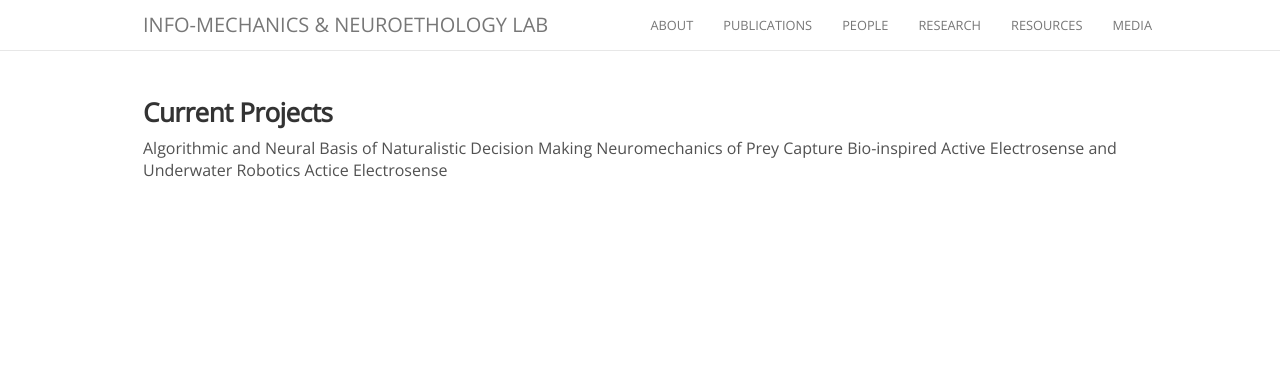
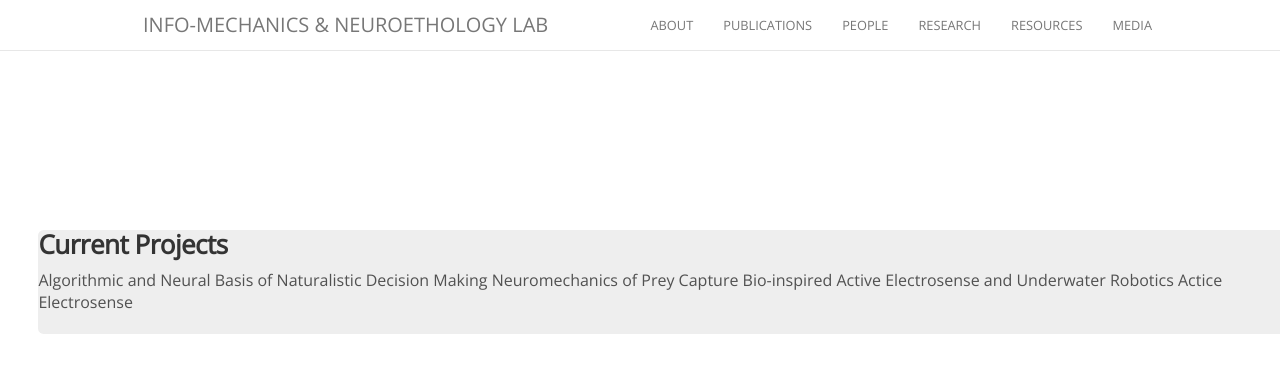
Before and after one commit to maciverlab/maciverlab.github.io, a Jekyll site: the page built from research.html, in a window 1280 px wide. Shown: the top 373 px of the page. Built offline with Jekyll 4.4.1, drawn with Linux system fonts in a browser that asks for light colours; nearby versions of some CDN libraries; comment, search, counter and statistics services are not loaded.

Commit message:
Update research.html

```diff
--- a/research.html
+++ b/research.html
@@ -4,7 +4,7 @@
 permalink: /research/
 ---
 <div class="container">
-    <div class="sidenav">
+    <div class="top_site_nav">
     <h3>Current Projects</h3>
     <p>Algorithmic and Neural Basis of Naturalistic Decision Making
       Neuromechanics of Prey Capture
```
